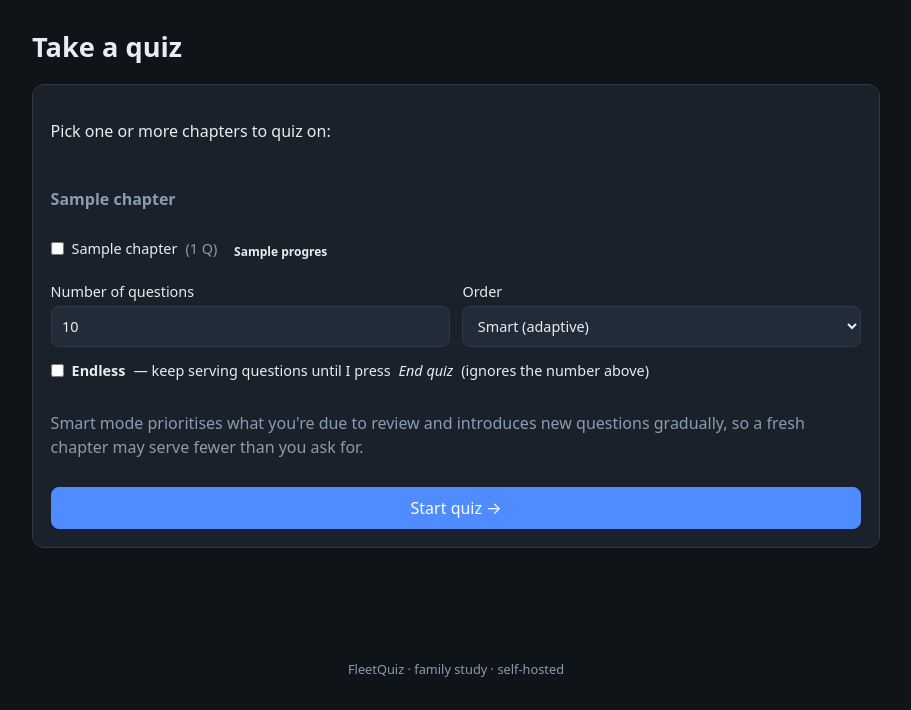
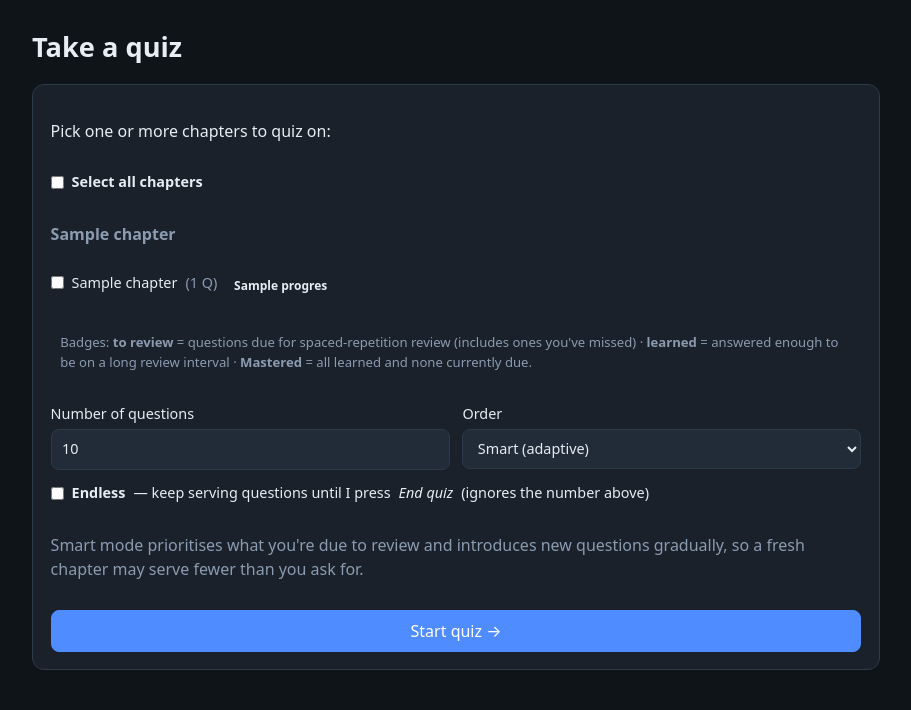
Before and after one commit to bravosierra99/llm_quiz_server, a FastAPI app: template app/templates/quiz_setup.html in a window 1280 px wide. Shown: the part 53-763 px from the top of the page, without its empty margins (184-1095 px from the left). Before the commit the page ends 730 px from the top, so only its background shows below. Run offline with FastAPI, Linux system fonts and the light colour scheme; the template is opened without the code that fills it: most values are stand-ins (such as "Sample title", 1, 10 or a date in 2020); parts of the project's set-up code (start-up, migrations or seed data) failed here and were passed over; some libraries are stand-ins or nearby versions.

Commit message:
Quiz UX: select-all chapters, clearer badges, unflag, shuffled order, richer gen context
Addresses user feedback:
- Quiz setup: "Select all chapters" toggle + a legend explaining the mastery
  badges.
- Reworded the "N due" badge to "N to review" (it was unclear).
- Fixed quizzes now shuffle presentation order so they don't always lead with
  missed questions (selection stays adaptive; endless still serves most-due first).
- Flag is now a toggle — you can unflag (feedback screen and results both show
  Flag/Unflag based on your current flag state).
- generate-more now feeds the LLM the subject/library name + its description
  (the goal of the set) and the chapter, on top of the seed question and the
  attached knowledge base.

Verified via TestClient: flag toggle on/off/on, results Unflag state, select-all
control, badge wording, and graceful generate-more.

Co-Authored-By: Claude Opus 4.8 <noreply@anthropic.com>

```diff
--- a/app/main.py
+++ b/app/main.py
@@ -6,6 +6,7 @@ on any device with no build step. Routes are grouped: identity, library
 """
 import json
 import os
+import random
 
 from fastapi import FastAPI, File, Form, Request, UploadFile
 from fastapi.responses import FileResponse, HTMLResponse, PlainTextResponse, RedirectResponse
@@ -480,6 +481,11 @@ def quiz_start(request: Request, chapter_ids: list[int] = Form(default=[]),
         qids = scheduler.select_question_ids(conn, user["id"], chapter_ids, seed_n, order)
         if not qids:
             return RedirectResponse("/quiz", status_code=303)
+        # Selection stays adaptive (which questions), but for a fixed quiz we
+        # shuffle the presentation order so it doesn't always lead with the ones
+        # you missed. Endless serves most-due first (one at a time).
+        if not is_endless and order == "adaptive":
+            random.shuffle(qids)
         names = conn.execute(
             f"SELECT name FROM chapters WHERE id IN ({placeholders})", chapter_ids).fetchall()
         label = ", ".join(n["name"] for n in names)
@@ -641,10 +647,14 @@ def quiz_results(request: Request, session_id: int):
     rows.sort(key=lambda r: (2 if not r["answered"] else (0 if not r["is_correct"] else 1)))
     missed_ids = [r["question_id"] for r in rows if r["answered"] and not r["is_correct"]]
     unanswered = sum(1 for r in rows if not r["answered"])
+    with get_conn() as conn:
+        flagged_ids = {r["question_id"] for r in conn.execute(
+            "SELECT question_id FROM question_flags WHERE user_id = ? AND resolved_at IS NULL",
+            (user["id"],))}
     return render(request, "results.html", session=dict(session), rows=rows,
                   correct=correct, total=len(answered), unanswered=unanswered,
                   missed_ids=missed_ids, is_admin=bool(user.get("is_admin")),
-                  added=request.query_params.get("added"))
+                  flagged_ids=flagged_ids, added=request.query_params.get("added"))
 
 
 @app.post("/quiz/retry-missed")
@@ -673,17 +683,25 @@ def quiz_retry_missed(request: Request, question_ids: str = Form(...), label: st
 @app.post("/questions/{question_id}/flag")
 def flag_question(request: Request, question_id: int,
                   back: str = Form("/"), note: str = Form("")):
-    """Any signed-in user can flag a question for review (one active flag per
-    person per question). Surfaced to the admin in Analytics."""
+    """Toggle a review flag for the current user on this question (flag if not
+    flagged, unflag if already flagged). One active flag per person per question;
+    surfaced to the admin in Analytics."""
     user, redirect = require_user(request)
     if redirect:
         return redirect
     with get_conn() as conn:
-        conn.execute(
-            """INSERT INTO question_flags (question_id, user_id, note) VALUES (?, ?, ?)
-               ON CONFLICT(question_id, user_id) DO UPDATE SET
-                   resolved_at = NULL, created_at = datetime('now'), note = excluded.note""",
-            (question_id, user["id"], note.strip()))
+        active = conn.execute(
+            "SELECT id FROM question_flags WHERE question_id = ? AND user_id = ? AND resolved_at IS NULL",
+            (question_id, user["id"])).fetchone()
+        if active:
+            conn.execute("UPDATE question_flags SET resolved_at = datetime('now') WHERE id = ?",
+                         (active["id"],))
+        else:
+            conn.execute(
+                """INSERT INTO question_flags (question_id, user_id, note) VALUES (?, ?, ?)
+                   ON CONFLICT(question_id, user_id) DO UPDATE SET
+                       resolved_at = NULL, created_at = datetime('now'), note = excluded.note""",
+                (question_id, user["id"], note.strip()))
     return RedirectResponse(_safe_back(back), status_code=303)
 
 
@@ -713,11 +731,19 @@ def generate_more(request: Request, question_id: int, back: str = Form("/")):
             return RedirectResponse(_safe_back(back), status_code=303)
         q = dict(q)
         chapter = conn.execute("SELECT * FROM chapters WHERE id = ?", (q["chapter_id"],)).fetchone()
+        subject = conn.execute(
+            "SELECT s.* FROM subjects s JOIN chapters c ON c.subject_id = s.id WHERE c.id = ?",
+            (q["chapter_id"],)).fetchone()
         src = sources.get(conn, q["source_id"]) if q["source_id"] else None
 
-    topic = (f"Chapter: {chapter['name']}. Write more questions in the same style and "
-             f"difficulty as this one, on closely related material (do NOT duplicate it): "
-             f"\"{q['prompt']}\"")
+    # Give the model the full picture: the library/subject and its stated goal,
+    # the chapter, the seed question, and (below) the chapter's knowledge base.
+    ctx = f"Subject/library: {subject['name']}."
+    if subject["description"]:
+        ctx += f" The point of this subject: {subject['description']}."
+    topic = (f"{ctx} Chapter: {chapter['name']}. Write more questions in the same style and "
+             f"difficulty as this one, on closely related material from this chapter "
+             f"(do NOT duplicate it): \"{q['prompt']}\"")
     src_text = sources.text_for_generation(src) if src else ""
     result = ai.generate_questions("source" if src_text else "topic", topic, src_text,
                                    5, "medium", [q["type"]])
--- a/app/scheduler.py
+++ b/app/scheduler.py
@@ -183,7 +183,7 @@ def chapter_progress(conn, user_id, chapter_id):
     if learned == total and due == 0:
         status, label = "mastered", "Mastered ✓"
     elif due > 0:
-        status, label = "review", f"{due} due"
+        status, label = "review", f"{due} to review"
     elif seen == 0:
         status, label = "new", "Not started"
     else:
--- a/app/templates/quiz_feedback.html
+++ b/app/templates/quiz_feedback.html
@@ -32,8 +32,8 @@
 
   <form method="post" action="/questions/{{ q.id }}/flag">
     <input type="hidden" name="back" value="{{ back }}">
-    <button type="submit" class="btn" {{ 'disabled' if flagged else '' }}>
-      {{ '🚩 Flagged' if flagged else '🚩 Flag for review' }}
+    <button type="submit" class="btn">
+      {{ '🚩 Unflag' if flagged else '🚩 Flag for review' }}
     </button>
   </form>
 
--- a/app/templates/quiz_setup.html
+++ b/app/templates/quiz_setup.html
@@ -5,6 +5,10 @@
 {% if chapters %}
 <form method="post" action="/quiz/start" class="stack card">
   <p>Pick one or more chapters to quiz on:</p>
+  <label class="check select-all">
+    <input type="checkbox" id="select-all" onclick="toggleAllChapters(this)">
+    <strong>Select all chapters</strong>
+  </label>
   {% set current_subject = namespace(name=None) %}
   {% for c in chapters %}
     {% if c.subject_name != current_subject.name %}
@@ -20,6 +24,11 @@
       {% endif %}
     </label>
   {% endfor %}
+
+  <p class="muted small">Badges: <strong>to review</strong> = questions due for
+    spaced-repetition review (includes ones you've missed) · <strong>learned</strong>
+    = answered enough to be on a long review interval · <strong>Mastered</strong> =
+    all learned and none currently due.</p>
 
   <div class="grid-3">
     <label>Number of questions
@@ -41,6 +50,12 @@
     introduces new questions gradually, so a fresh chapter may serve fewer than you ask for.</p>
   <button type="submit" class="primary">Start quiz →</button>
 </form>
+<script>
+function toggleAllChapters(box) {
+  document.querySelectorAll('input[name="chapter_ids"]:not([disabled])')
+    .forEach(cb => cb.checked = box.checked);
+}
+</script>
 {% else %}
 <p class="muted">No questions exist yet. <a href="/">Add some content first.</a></p>
 {% endif %}
--- a/app/templates/results.html
+++ b/app/templates/results.html
@@ -46,7 +46,7 @@
   <div class="actions row-actions">
     <form method="post" action="/questions/{{ r.question_id }}/flag">
       <input type="hidden" name="back" value="/quiz/{{ session.id }}/results">
-      <button type="submit" class="btn small">🚩 Flag for review</button>
+      <button type="submit" class="btn small">{{ '🚩 Unflag' if r.question_id in flagged_ids else '🚩 Flag for review' }}</button>
     </form>
     {% if is_admin %}
     <form method="post" action="/questions/{{ r.question_id }}/generate-more"
```
